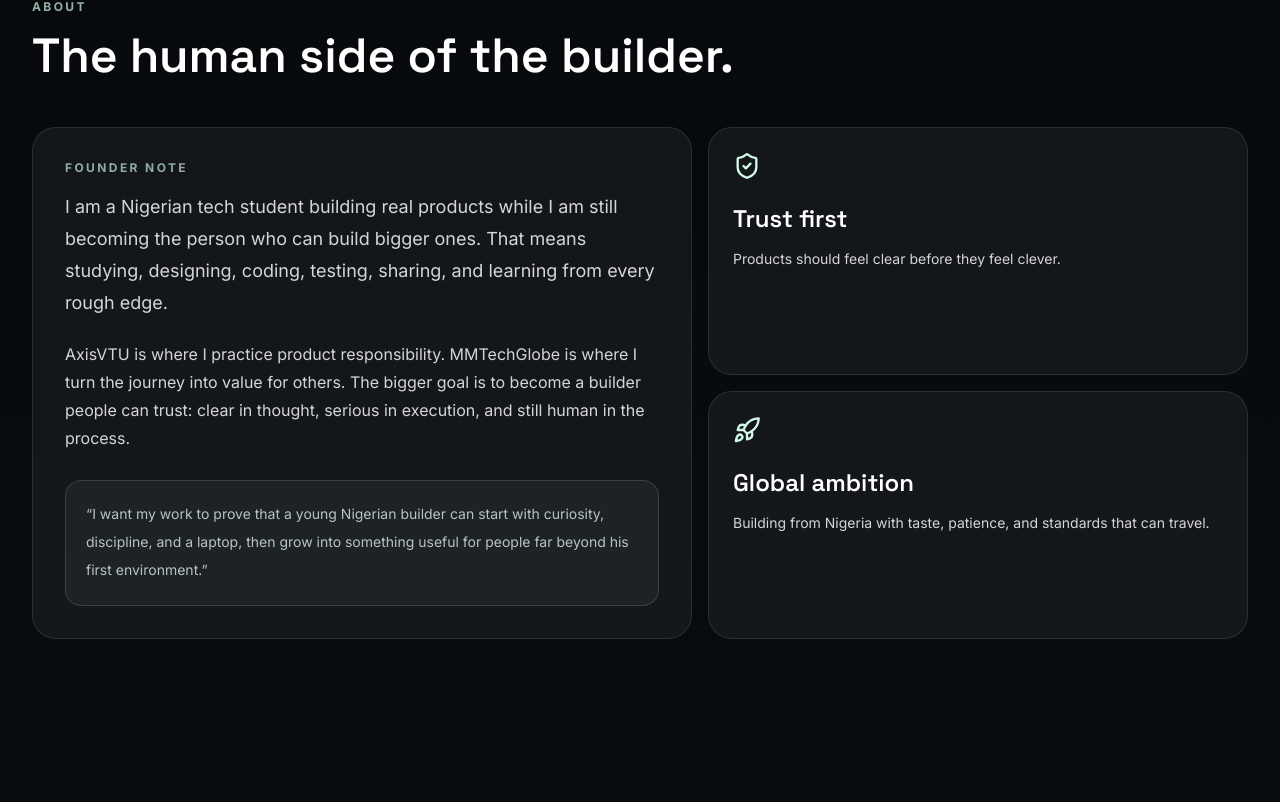
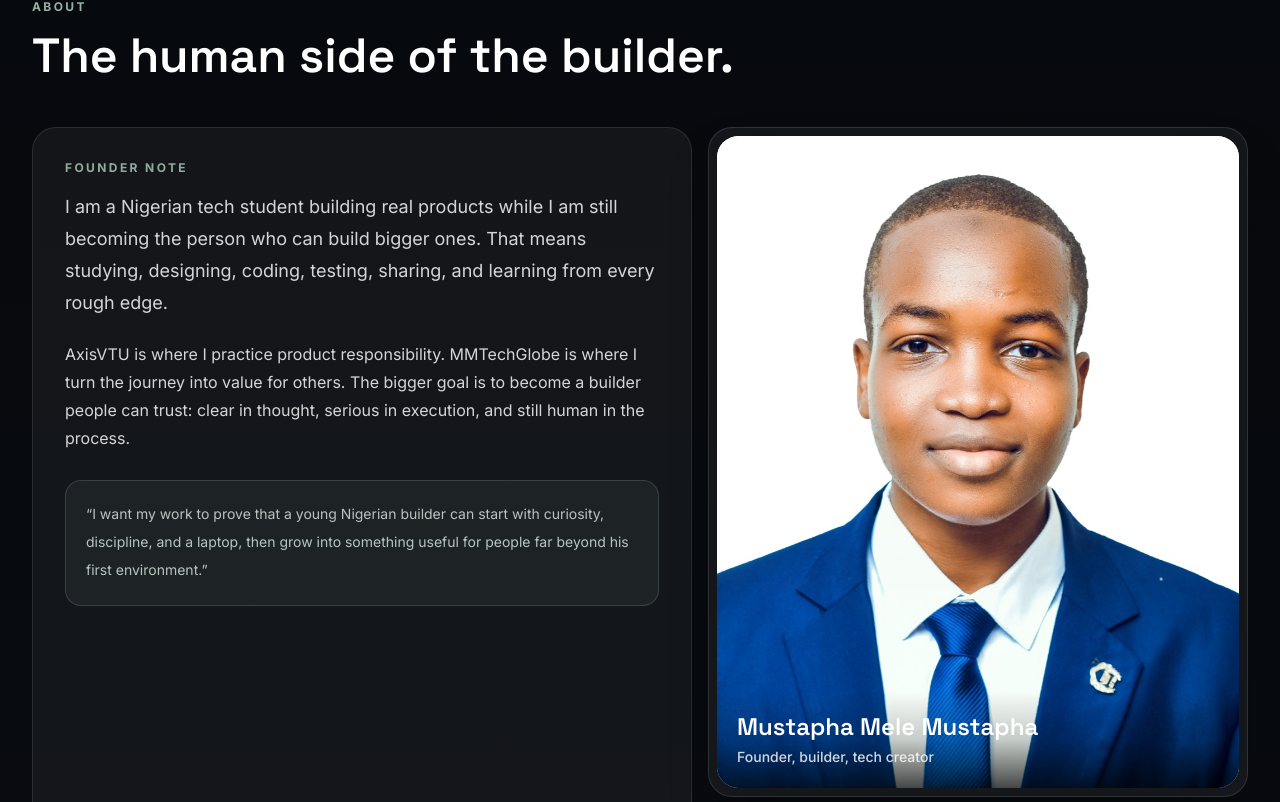
Before and after one commit to mustaphamelemustapha/Portfolio, a Next.js app: page / in a window 1280 px wide. Shown: the part 1218-2020 px from the top of the page. Built offline with nearby package versions, Linux system fonts and the light colour scheme.

Commit message:
Add founder portrait to about section

```diff
--- a/components/portfolio-site.tsx
+++ b/components/portfolio-site.tsx
@@ -334,6 +334,28 @@ function About() {
           </div>
         </Card>
         <div className="grid gap-4 sm:grid-cols-2 lg:grid-cols-1">
+          <motion.div
+            variants={fadeIn}
+            initial="hidden"
+            whileInView="visible"
+            viewport={{ once: true, margin: "-80px" }}
+            transition={{ duration: 0.55 }}
+            className="group overflow-hidden rounded-3xl border border-white/12 bg-white/[0.055] p-2 shadow-2xl backdrop-blur-xl sm:col-span-2 lg:col-span-1"
+          >
+            <div className="relative overflow-hidden rounded-[1.35rem] bg-white">
+              <Image
+                src="/images/mustapha-portrait.jpeg"
+                alt="Portrait of Mustapha Mele Mustapha"
+                width={1200}
+                height={1200}
+                className="aspect-[4/5] w-full object-cover object-[50%_18%] transition duration-700 group-hover:scale-[1.025]"
+              />
+              <div className="absolute inset-x-0 bottom-0 bg-gradient-to-t from-black/72 via-black/20 to-transparent p-5">
+                <p className="font-display text-2xl font-semibold text-white">Mustapha Mele Mustapha</p>
+                <p className="mt-1 text-sm font-medium text-white/82">Founder, builder, tech creator</p>
+              </div>
+            </div>
+          </motion.div>
           <MiniSignal icon={ShieldCheck} title="Trust first" body="Products should feel clear before they feel clever." />
           <MiniSignal icon={Rocket} title="Global ambition" body="Building from Nigeria with taste, patience, and standards that can travel." />
         </div>
```
Also changed, not shown: public/images/mustapha-portrait.jpeg (added).
